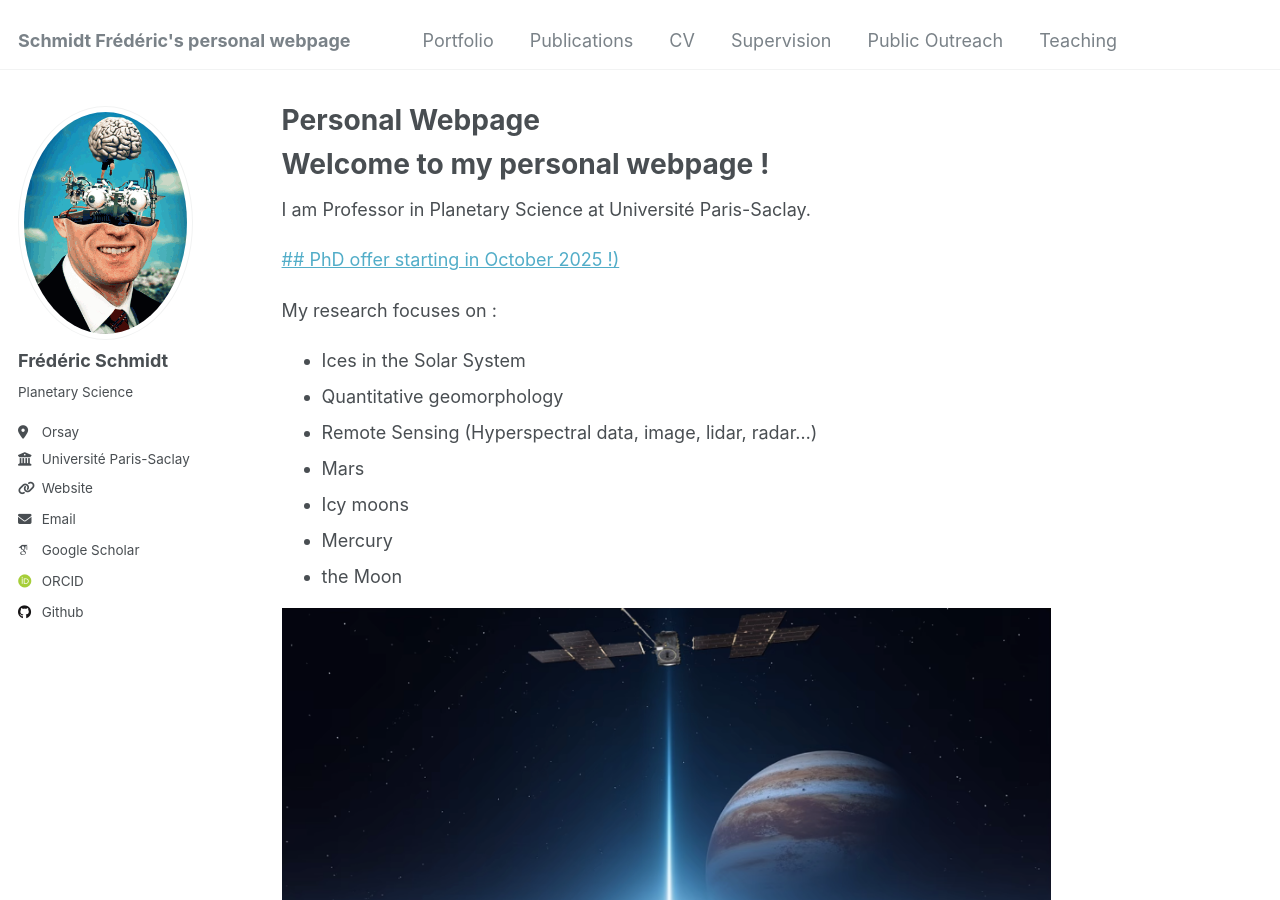
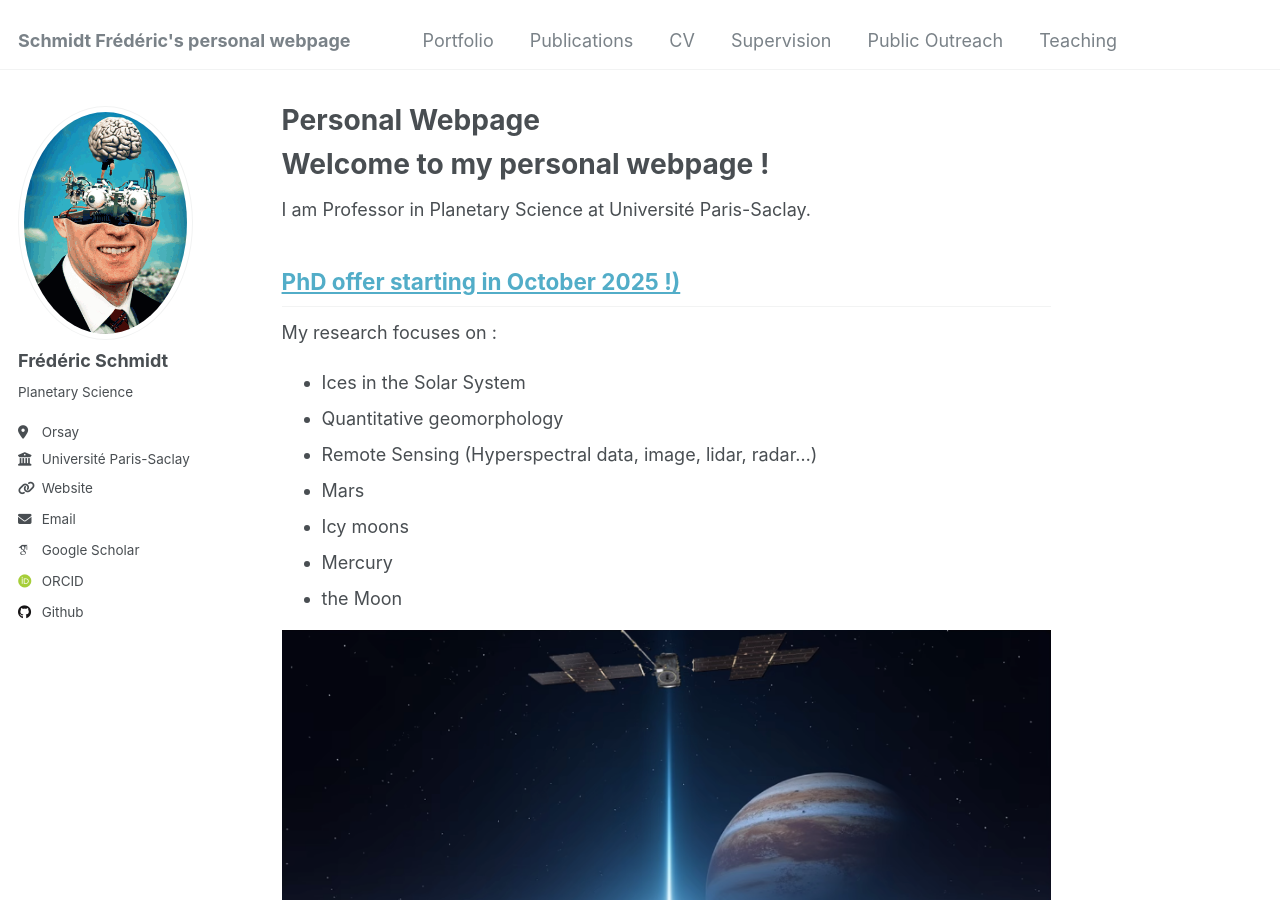
Before and after one commit to fredericschmidt/fredericschmidt.github.io, a Jekyll site: the page built from _pages/about.md, in a window 1280 px wide and 900 px high. Built offline with Jekyll 4.4.1, drawn with Linux system fonts in a browser that asks for light colours; some web fonts are replaced.

```diff
--- a/_pages/about.md
+++ b/_pages/about.md
@@ -13,7 +13,7 @@ Welcome to my personal webpage !
 
 I am Professor in Planetary Science at Université Paris-Saclay.
 
-[## PhD offer starting in October 2025 !)](/files/MarsGroundIce_PhD2025.pdf)
+## [PhD offer starting in October 2025 !)](/files/MarsGroundIce_PhD2025.pdf)
 
 
 My research focuses on :
```
